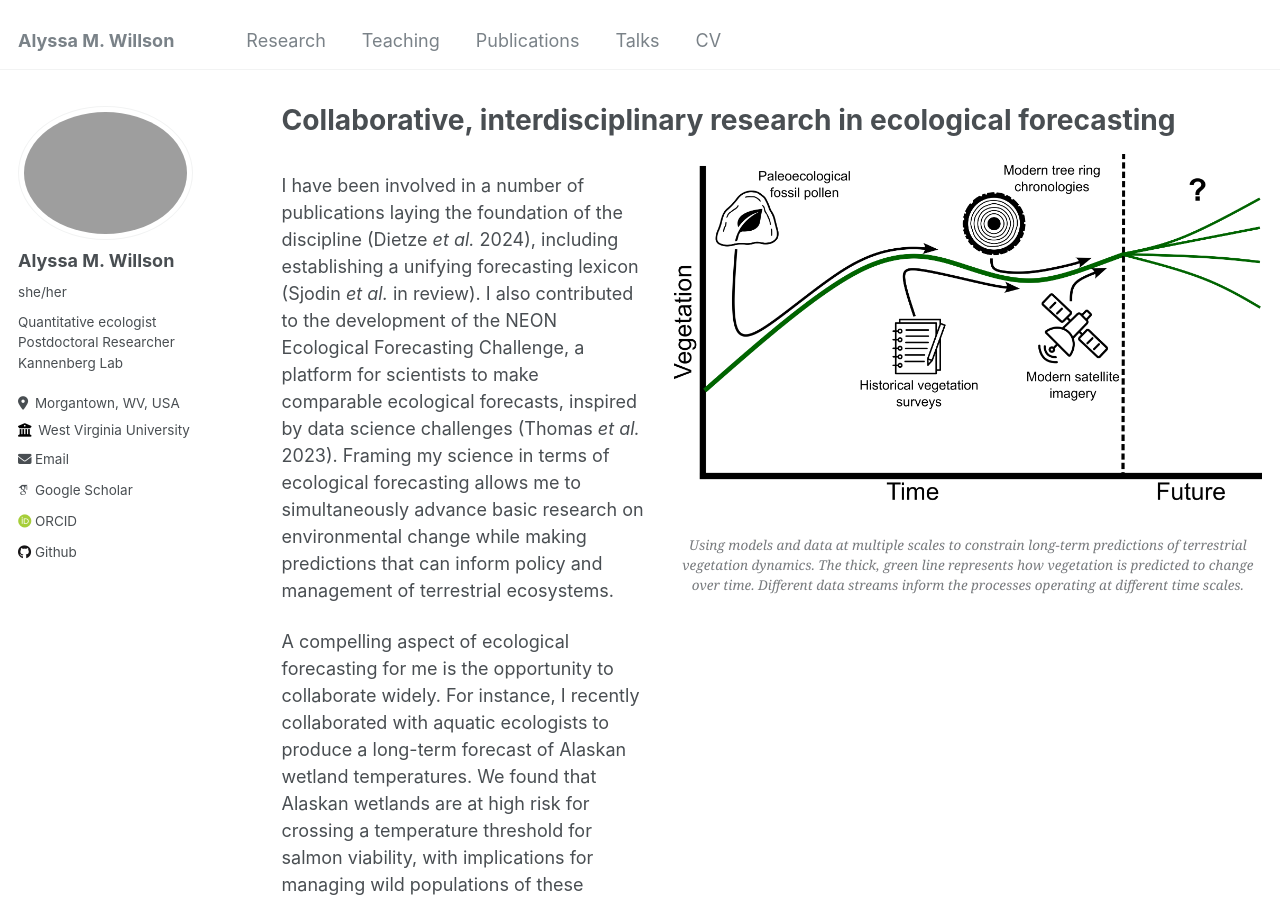
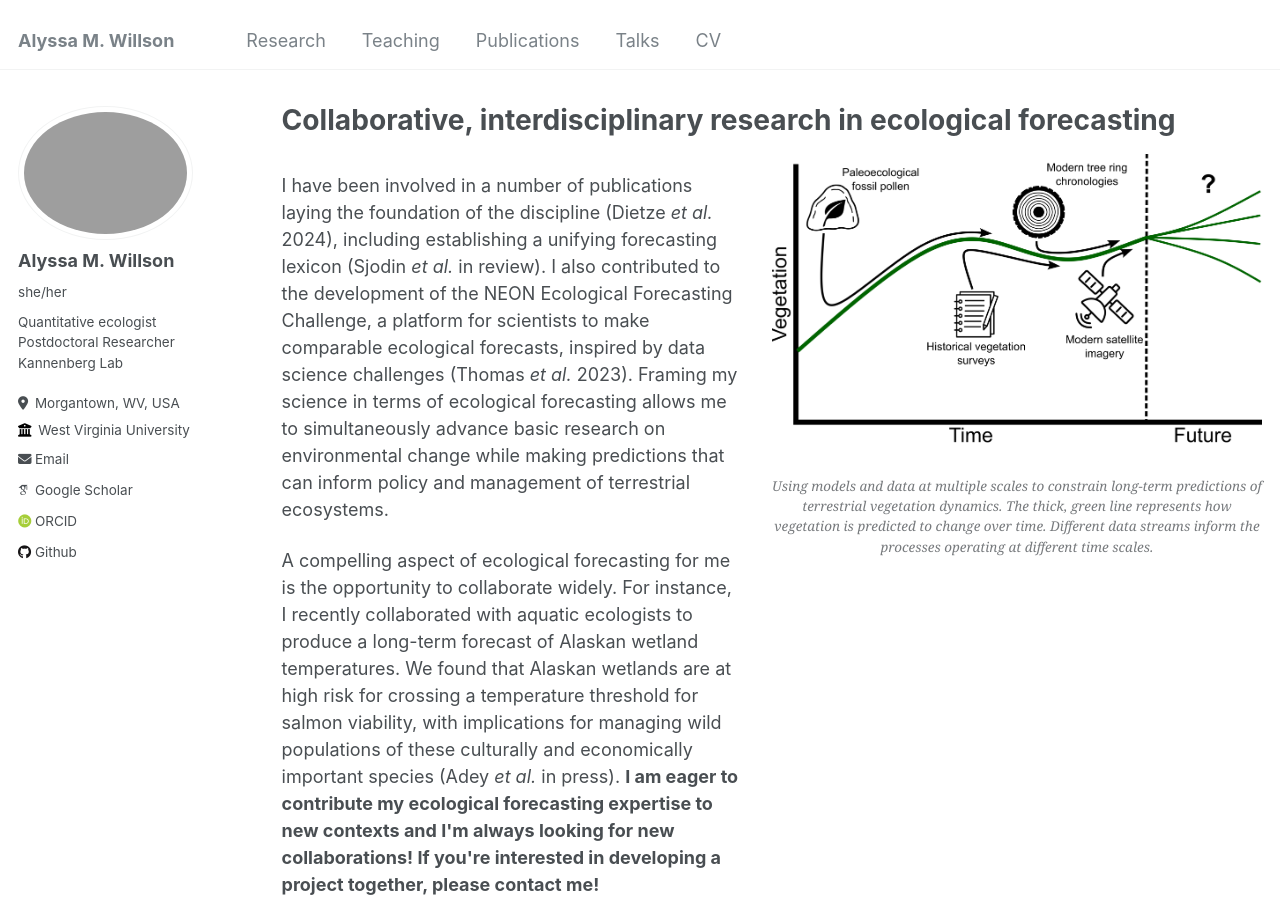
Before and after one commit to amwillson/amwillson.github.io, a Jekyll site: the page built from _pages/research-forecasting.md, in a window 1280 px wide and 900 px high. Built offline with Jekyll 4.4.1, drawn with Linux system fonts in a browser that asks for light colours; some web fonts are replaced.

Commit message:
formatting

```diff
--- a/_pages/research-forecasting.md
+++ b/_pages/research-forecasting.md
@@ -10,7 +10,7 @@ author_profile: true
     <p>I have been involved in a number of publications laying the foundation of the discipline (Dietze <i>et al.</i> 2024), including establishing a unifying forecasting lexicon (Sjodin <i>et al.</i> in review). I also contributed to the development of the NEON Ecological Forecasting Challenge, a platform for scientists to make comparable ecological forecasts, inspired by data science challenges (Thomas <i>et al.</i> 2023). Framing my science in terms of ecological forecasting allows me to simultaneously advance basic research on environmental change while making predictions that can inform policy and management of terrestrial ecosystems.</p>
     <p>A compelling aspect of ecological forecasting for me is the opportunity to collaborate widely. For instance, I recently collaborated with aquatic ecologists to produce a long-term forecast of Alaskan wetland temperatures. We found that Alaskan wetlands are at high risk for crossing a temperature threshold for salmon viability, with implications for managing wild populations of these culturally and economically important species (Adey <i>et al.</i> in press). <b>I am eager to contribute my ecological forecasting expertise to new contexts and I'm always looking for new collaborations! If you're interested in developing a project together, please contact me!</b></p>
   </div>
-  <figure style="margin: 0; flex-shrink: 0; max-width: 60%;">
+  <figure style="margin: 0; flex-shrink: 0; max-width: 50%;">
     <img src="/images/across_scales_applications.png" alt="Figure 1" style="display:block; max-width:100%; height:auto;">
     <figcaption style="text-align:center; font-style: italic; margin-top: 10px;">
       Using models and data at multiple scales to constrain long-term predictions of terrestrial vegetation dynamics. The thick, green line represents how vegetation is predicted to change over time. Different data streams inform the processes operating at different time scales.
```
Also changed, not shown: _pages/research.md (+1 -1 lines).
